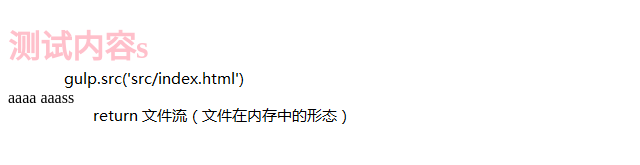
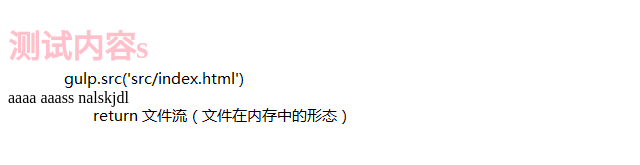
Before and after one commit to wangzhizhonggithub/gitdemo, a website: page src/index.html in a window 1280 px wide. Shown: the top 165 px of the page, 0-640 px from the left. Drawn offline with nearby package versions, Linux system fonts and the light colour scheme; files that its build step writes are made by us from their sources.

Commit message:
Update index.html

```diff
--- a/src/index.html
+++ b/src/index.html
@@ -11,6 +11,7 @@
   <h1>测试内容s</h1>
   aaaa
   aaass
+  nalskjdl
   <script src="scripts/all.js"></script>
 </body>
 
```
